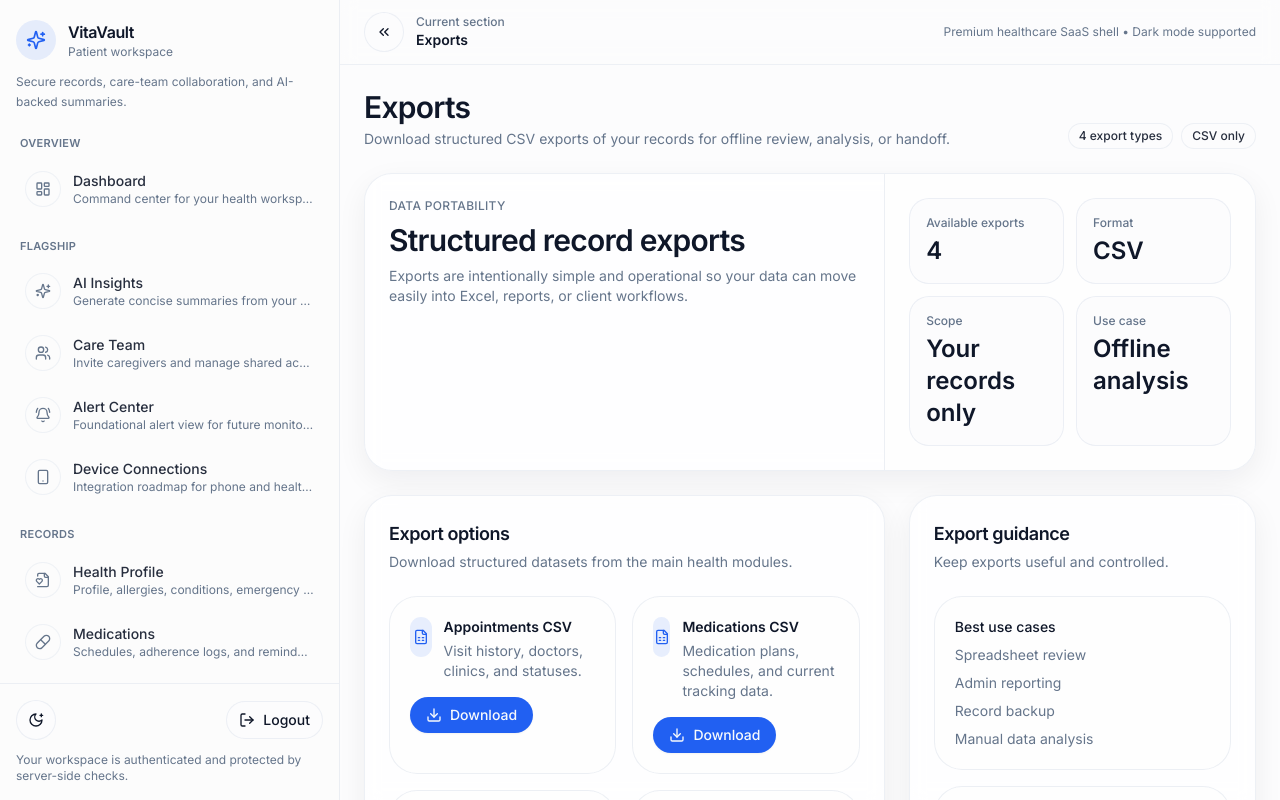
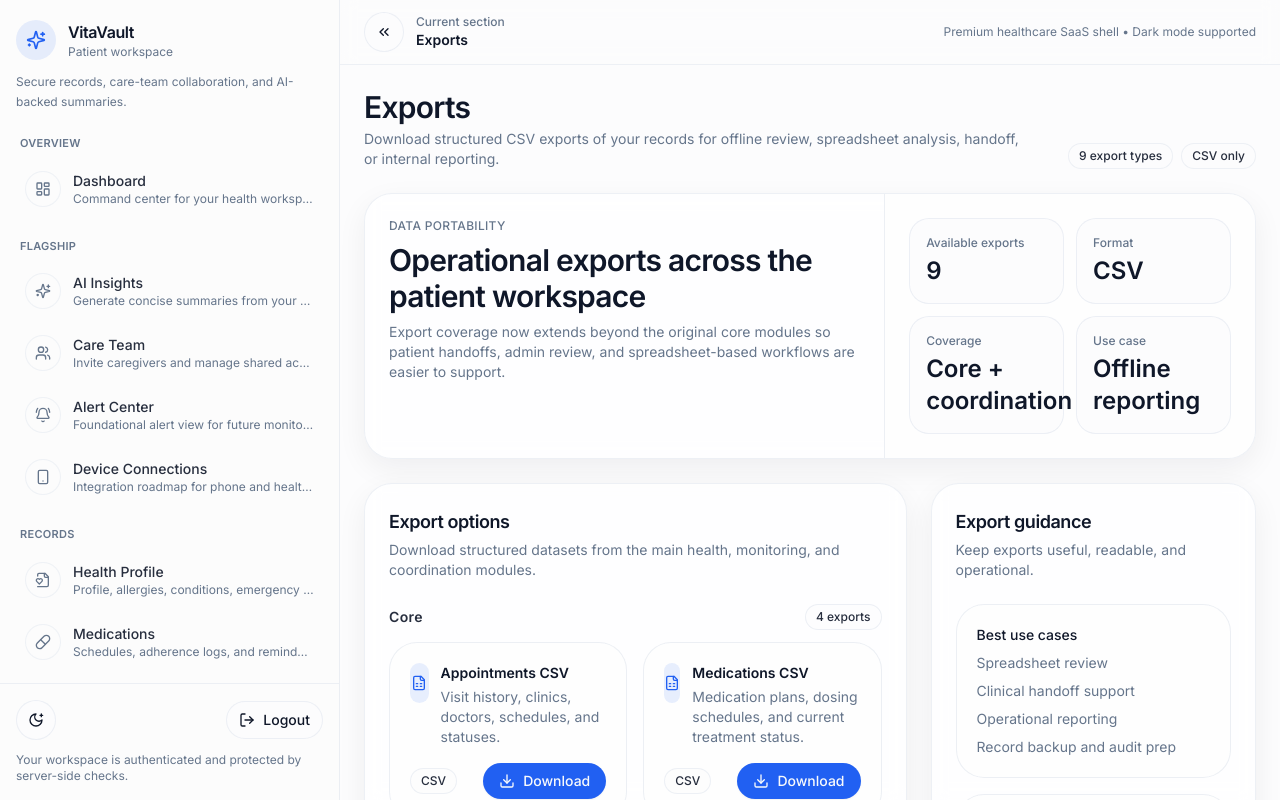
Before and after one commit to shreyanshjain1/VitaVault, a Next.js app: page /exports in a window 1280 px wide. Built offline with nearby package versions, Linux system fonts and the light colour scheme.

Commit message:
feat: expand exports across patient record modules

```diff
--- a/app/exports/page.tsx
+++ b/app/exports/page.tsx
@@ -5,29 +5,9 @@ import { PageHeader } from "@/components/common";
 import { Badge, Card, CardContent, CardDescription, CardHeader, CardTitle } from "@/components/ui";
 import { ModuleHero, DataCard } from "@/components/module-sections";
 import { PageTransition, StaggerGroup, StaggerItem } from "@/components/page-transition";
+import { exportDefinitions } from "@/lib/export-definitions";
 
-const exportsList = [
-  {
-    href: "/exports/appointments",
-    title: "Appointments CSV",
-    description: "Visit history, doctors, clinics, and statuses.",
-  },
-  {
-    href: "/exports/medications",
-    title: "Medications CSV",
-    description: "Medication plans, schedules, and current tracking data.",
-  },
-  {
-    href: "/exports/labs",
-    title: "Lab Results CSV",
-    description: "Lab history with dates, summaries, and flags.",
-  },
-  {
-    href: "/exports/vitals",
-    title: "Vitals CSV",
-    description: "Structured vital history for spreadsheet review.",
-  },
-];
+const groups = ["Core", "Monitoring", "Coordination"] as const;
 
 export default function ExportsPage() {
   return (
@@ -36,10 +16,10 @@ export default function ExportsPage() {
         <PageTransition>
           <PageHeader
             title="Exports"
-            description="Download structured CSV exports of your records for offline review, analysis, or handoff."
+            description="Download structured CSV exports of your records for offline review, spreadsheet analysis, handoff, or internal reporting."
             action={
               <div className="flex flex-wrap gap-2">
-                <Badge className="bg-background/70">{exportsList.length} export types</Badge>
+                <Badge className="bg-background/70">{exportDefinitions.length} export types</Badge>
                 <Badge className="bg-background/70">CSV only</Badge>
               </div>
             }
@@ -49,30 +29,38 @@ export default function ExportsPage() {
         <PageTransition delay={0.04}>
           <ModuleHero
             eyebrow="Data portability"
-            title="Structured record exports"
-            description="Exports are intentionally simple and operational so your data can move easily into Excel, reports, or client workflows."
+            title="Operational exports across the patient workspace"
+            description="Export coverage now extends beyond the original core modules so patient handoffs, admin review, and spreadsheet-based workflows are easier to support."
             stats={[
-              { label: "Available exports", value: exportsList.length },
+              { label: "Available exports", value: exportDefinitions.length },
               { label: "Format", value: "CSV" },
-              { label: "Scope", value: "Your records only" },
-              { label: "Use case", value: "Offline analysis" },
+              { label: "Coverage", value: "Core + coordination" },
+              { label: "Use case", value: "Offline reporting" },
             ]}
           />
         </PageTransition>
 
         <StaggerGroup delay={0.08}>
-          <div className="grid gap-6 xl:grid-cols-[1.2fr_0.8fr]">
+          <div className="grid gap-6 xl:grid-cols-[1.25fr_0.75fr]">
             <StaggerItem>
               <Card>
                 <CardHeader>
                   <CardTitle>Export options</CardTitle>
                   <CardDescription className="mt-1">
-                    Download structured datasets from the main health modules.
+                    Download structured datasets from the main health, monitoring, and coordination modules.
                   </CardDescription>
                 </CardHeader>
-                <CardContent>
+                <CardContent className="space-y-6">
+                  {groups.map((group) => {
+                    const items = exportDefinitions.filter((item) => item.group === group);
+                    return (
+                      <div key={group} className="space-y-3">
+                        <div className="flex items-center justify-between gap-3">
+                          <p className="text-sm font-semibold tracking-wide text-foreground/90">{group}</p>
+                          <Badge variant="secondary" className="rounded-full">{items.length} exports</Badge>
+                        </div>
                         <div className="grid gap-4 md:grid-cols-2">
-                    {exportsList.map((item) => (
+                          {items.map((item) => (
                             <DataCard key={item.href}>
                               <div className="flex items-start justify-between gap-3">
                                 <div className="flex items-start gap-3">
@@ -81,14 +69,13 @@ export default function ExportsPage() {
                                   </div>
                                   <div>
                                     <p className="text-sm font-semibold">{item.title}</p>
-                              <p className="mt-1 text-sm text-muted-foreground">
-                                {item.description}
-                              </p>
+                                    <p className="mt-1 text-sm text-muted-foreground">{item.description}</p>
                                   </div>
                                 </div>
                               </div>
 
-                        <div className="mt-4">
+                              <div className="mt-4 flex items-center justify-between gap-3">
+                                <Badge className="bg-background/70">{item.format}</Badge>
                                 <Link
                                   href={item.href}
                                   className="inline-flex items-center justify-center rounded-2xl bg-primary px-4 py-2 text-sm font-medium text-primary-foreground shadow-sm hover:opacity-95"
@@ -100,6 +87,9 @@ export default function ExportsPage() {
                             </DataCard>
                           ))}
                         </div>
+                      </div>
+                    );
+                  })}
                 </CardContent>
               </Card>
             </StaggerItem>
@@ -110,7 +100,7 @@ export default function ExportsPage() {
                   <CardHeader>
                     <CardTitle>Export guidance</CardTitle>
                     <CardDescription className="mt-1">
-                      Keep exports useful and controlled.
+                      Keep exports useful, readable, and operational.
                     </CardDescription>
                   </CardHeader>
                   <CardContent className="space-y-4">
@@ -118,16 +108,23 @@ export default function ExportsPage() {
                       <p className="text-sm font-medium">Best use cases</p>
                       <ul className="mt-2 space-y-2 text-sm text-muted-foreground">
                         <li>Spreadsheet review</li>
-                        <li>Admin reporting</li>
-                        <li>Record backup</li>
-                        <li>Manual data analysis</li>
+                        <li>Clinical handoff support</li>
+                        <li>Operational reporting</li>
+                        <li>Record backup and audit prep</li>
                       </ul>
                     </DataCard>
 
                     <DataCard>
                       <p className="text-sm font-medium">Current format</p>
                       <p className="mt-2 text-sm text-muted-foreground">
-                        CSV keeps the export simple, widely compatible, and easy to inspect.
+                        CSV keeps the export simple, widely compatible, and easy to open in Excel, Google Sheets, or internal reporting tools.
+                      </p>
+                    </DataCard>
+
+                    <DataCard>
+                      <p className="text-sm font-medium">Also available</p>
+                      <p className="mt-2 text-sm text-muted-foreground">
+                        For print-ready handoffs, the patient summary page provides a separate PDF-friendly browser print workflow.
                       </p>
                     </DataCard>
                   </CardContent>
@@ -138,7 +135,7 @@ export default function ExportsPage() {
                     <div className="flex items-start gap-3">
                       <ShieldCheck className="mt-0.5 h-4 w-4 text-primary" />
                       <p className="text-sm text-muted-foreground">
-                        These exports are scoped to the signed-in user’s records and meant for controlled operational use.
+                        These exports are scoped to the signed-in user’s records and intended for controlled operational use only.
                       </p>
                     </div>
                   </CardContent>
--- /dev/null
+++ b/lib/export-definitions.ts
@@ -0,0 +1,85 @@
+export type ExportTypeDefinition = {
+  type: string;
+  href: string;
+  title: string;
+  description: string;
+  format: "CSV";
+  group: "Core" | "Monitoring" | "Coordination";
+};
+
+export const exportDefinitions: ExportTypeDefinition[] = [
+  {
+    type: "appointments",
+    href: "/exports/appointments",
+    title: "Appointments CSV",
+    description: "Visit history, clinics, doctors, schedules, and statuses.",
+    format: "CSV",
+    group: "Core",
+  },
+  {
+    type: "medications",
+    href: "/exports/medications",
+    title: "Medications CSV",
+    description: "Medication plans, dosing schedules, and current treatment status.",
+    format: "CSV",
+    group: "Core",
+  },
+  {
+    type: "labs",
+    href: "/exports/labs",
+    title: "Lab Results CSV",
+    description: "Lab history with dates, summary findings, and abnormal flags.",
+    format: "CSV",
+    group: "Core",
+  },
+  {
+    type: "vitals",
+    href: "/exports/vitals",
+    title: "Vitals CSV",
+    description: "Structured vital sign history for spreadsheet review and trend work.",
+    format: "CSV",
+    group: "Monitoring",
+  },
+  {
+    type: "symptoms",
+    href: "/exports/symptoms",
+    title: "Symptoms CSV",
+    description: "Symptom episodes with severity, timing, body area, and resolution state.",
+    format: "CSV",
+    group: "Monitoring",
+  },
+  {
+    type: "vaccinations",
+    href: "/exports/vaccinations",
+    title: "Vaccinations CSV",
+    description: "Vaccination record history with doses, locations, and next due dates.",
+    format: "CSV",
+    group: "Core",
+  },
+  {
+    type: "reminders",
+    href: "/exports/reminders",
+    title: "Reminders CSV",
+    description: "Upcoming, completed, overdue, or skipped reminders with delivery state.",
+    format: "CSV",
+    group: "Coordination",
+  },
+  {
+    type: "documents",
+    href: "/exports/documents",
+    title: "Documents Index CSV",
+    description: "Document catalog with file names, mime types, sizes, and timestamps.",
+    format: "CSV",
+    group: "Coordination",
+  },
+  {
+    type: "alerts",
+    href: "/exports/alerts",
+    title: "Alerts Snapshot CSV",
+    description: "Alert history with severity, source references, and resolution status.",
+    format: "CSV",
+    group: "Coordination",
+  },
+];
+
+export const exportDefinitionMap = new Map(exportDefinitions.map((item) => [item.type, item]));
```
Also changed, not shown: app/exports/[type]/route.ts (+199 -19 lines). Lines whose indentation alone changed are shown as unchanged.
